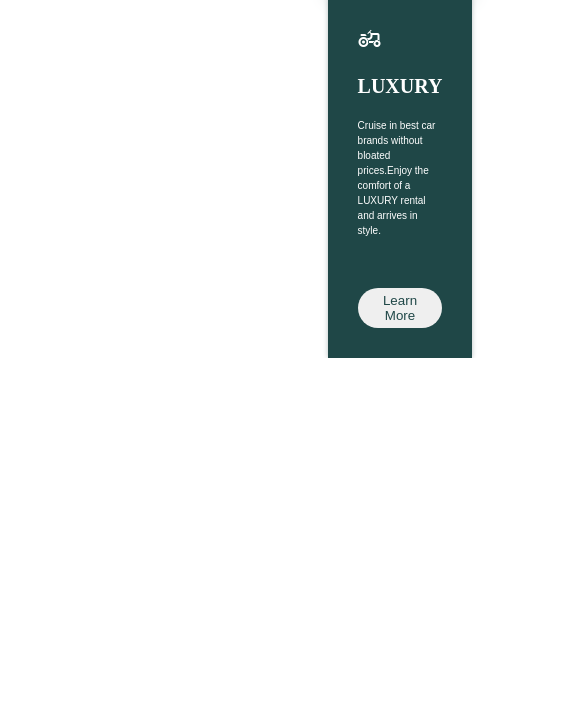
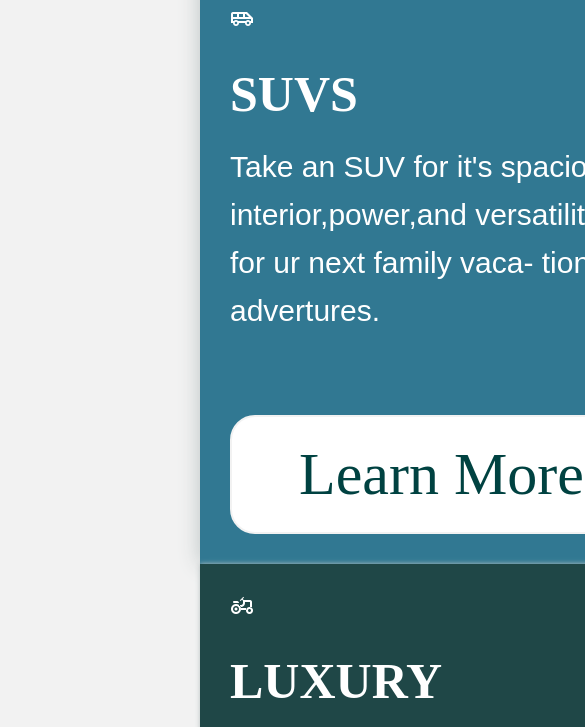
Before and after one commit to PriyankaKhairnar00/3-practice-preview-card-component, a plain HTML site: page index.html in a window 390 px wide. Shown: the part 810-1537 px from the top of the page, 585 px wide, since content can reach past the window. Before the commit the page ends 1168 px from the top, so only its background shows below. Drawn offline with nearby package versions, Linux system fonts and the light colour scheme.

Commit message:
changess

```diff
--- a/index.html
+++ b/index.html
@@ -11,6 +11,7 @@
     />
   </head>
   <body>
+    <div class="container">
       <div class="grandcard">
         <div class="cards">
           <div class="card-1">
@@ -23,7 +24,7 @@
               cruising in the city or an
               your next road trip.
             </p>
-          <button>Learn More</button>
+            <a href="#">Learn More</a>
           </div>
           <div class="card-2">
             <span class="material-symbols-outlined"> airport_shuttle </span>
@@ -33,7 +34,7 @@
               versatility.Perfect for ur next family vaca- tion and
               advertures.
             </p>
-          <button>Learn More</button>
+            <a href="#">Learn More</a>
           </div>
           <div class="card-3">
             <span class="material-symbols-outlined"> agriculture </span>
@@ -42,9 +43,11 @@
               Cruise in best car brands without bloated prices.Enjoy
               the comfort of a LUXURY rental and arrives in style.
             </p>
-          <button>Learn More</button>
+            <a href="#">Learn More</a>
           </div>
         </div>
       </div>
+    </div>
+
   </body>
 </html>
--- a/style.css
+++ b/style.css
@@ -4,10 +4,24 @@
     padding: 0;
     box-sizing: border-box;
 }
+.container{
+    max-width: 960px;
+    margin: 0 auto;
+}
+body{
+    background-color: hsl(0,0%,95%);
+    min-height: 100vh;
+    display: flex;
+    align-items: center;
+    font-size: 15px;
+    font-weight: 400;
+}
 .grandcard{
-    width: 50vw;
-    height: 50vh;
-    margin-left: 300px;
+    width: 960px;
+
+    /* display: grid;
+    grid-template-columns: 1fr 1fr 1fr; */
+    margin:0 auto;
 
 }
 
@@ -17,8 +31,9 @@
     flex-wrap: wrap;
     margin: 100px;
     height: auto;
+    border-radius: 12px;
     transition: all 0.2 linear;
-
+    overflow: hidden;
 
 
 }
@@ -48,17 +63,19 @@
 
 
 }
-button{
-    border-radius: 20px;
-    border: none;
-    padding: 5px 15px;
-    color:rgb(31, 71, 71) ;
-    margin-top: 30px;
+a{
+    border-radius: 25px;
+    border: 2px solid hsl(0, 0%, 95%);
+    display: inline-block;
+    padding: 13px 27px;
+    background-color:white ;
+    margin-top: 60px;
+    text-decoration: none;
 }
 p{
     font-size: 10px;
     font-family: Arial, Helvetica, sans-serif;
-    line-height: 15px;
+    line-height: 1.6;
     padding-bottom: 20px;
     margin-top:20px ;
 
@@ -70,8 +87,65 @@ h3{
 span{
     color: white;
 }
-@media(max-width:768px){
-    .cards{
-        height: auto;
-    }
+.card-1 a{
+    color: orange;
 }
+.card-2 a{
+    color: hsl(179,100%,13%);
+}
+.card-3 a{
+    color: rgb(49, 120, 146);
+
+}
+.cards a:hover{
+    color: hsl(0,0%,95%);
+    background: transparent;
+}
+@media (max-width:920px){
+
+   .cards{
+    flex-direction: column;
+    /* padding: 5rem 0; */
+    /* width: 100px; */
+
+   }
+   p{
+    font-size: 30px;
+}
+h3{
+    margin-top: 30px;
+    font-size: 50px;
+}
+a{
+    padding: 23px 47px;
+    font-size: 40px;
+
+}
+}
+
+@media (max-width:420px){
+
+p{
+    font-size: 30px;
+}
+.cards{
+    flex-direction: column;
+    padding: 100px 100px;
+    height: auto;
+}
+h3{
+    margin-top: 30px;
+    font-size: 50px;
+}
+a{
+    border-radius: 25px;
+    border: 2px solid hsl(0, 0%, 95%);
+    display: inline-block;
+    padding: 23px 67px;
+    background-color:white ;
+    margin-top: 60px;
+    text-decoration: none;
+    font-size: 60px;
+}
+
+}
```
Lines whose indentation alone changed are shown as unchanged.
